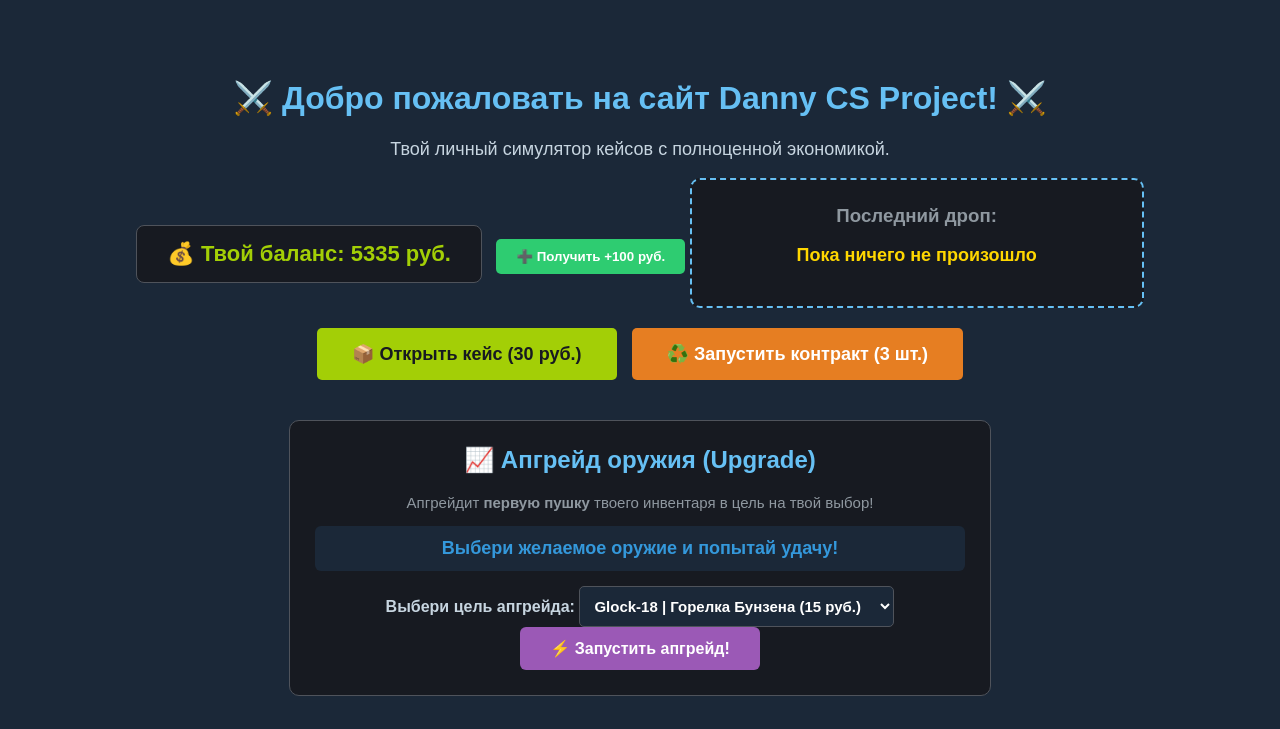
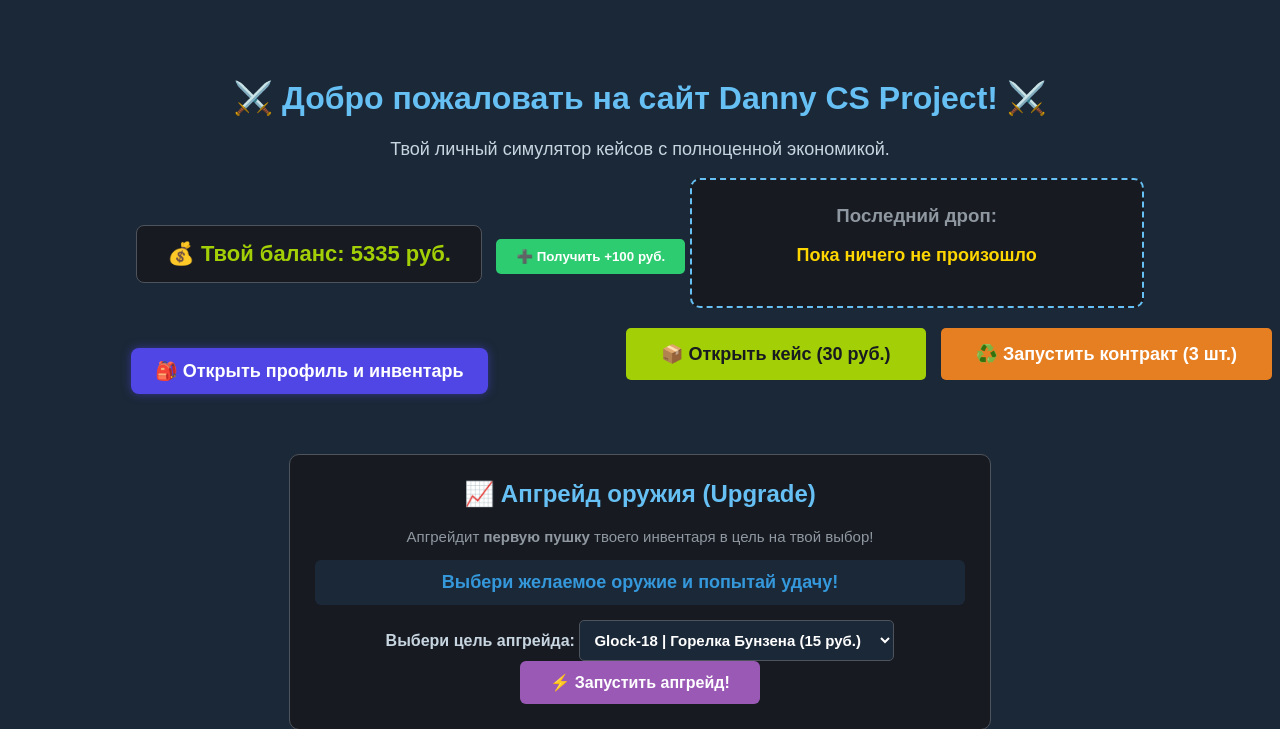
Before and after one commit to d0833336-commits/dannycs, a Flask app: page / in a window 1280 px wide. Shown: the top 729 px of the page. Run offline with Flask 3, Linux system fonts and the light colour scheme.

Commit message:
Add files via upload

```diff
--- a/templates/index.html
+++ b/templates/index.html
@@ -118,6 +118,13 @@
 
     <!-- Кнопки управления -->
     <div style="display: flex; gap: 15px; justify-content: center; margin-bottom: 40px;">
+        <!-- Кнопка перехода в Профиль -->
+    <div style="margin: 20px auto; text-align: center;">
+        <a href="/profile" style="display: inline-block; padding: 12px 24px; background-color: #4f46e5; color: white; text-decoration: none; font-size: 18px; border-radius: 8px; font-weight: bold; box-shadow: 0 0 10px rgba(79,70,229,0.5); font-family: sans-serif;">
+            🎒 Открыть профиль и инвентарь
+        </a>
+    </div>
+
         <form action="/open_case" method="POST" id="case-form">
             <button type="button" onclick="soundCase(); setTimeout(()=>document.getElementById('case-form').submit(), 150);" style="padding: 15px 35px; background-color: #a3cf06; color: #171a21; border: none; border-radius: 5px; font-size: 18px; font-weight: bold; cursor: pointer;">
                 📦 Открыть кейс (30 руб.)
```
